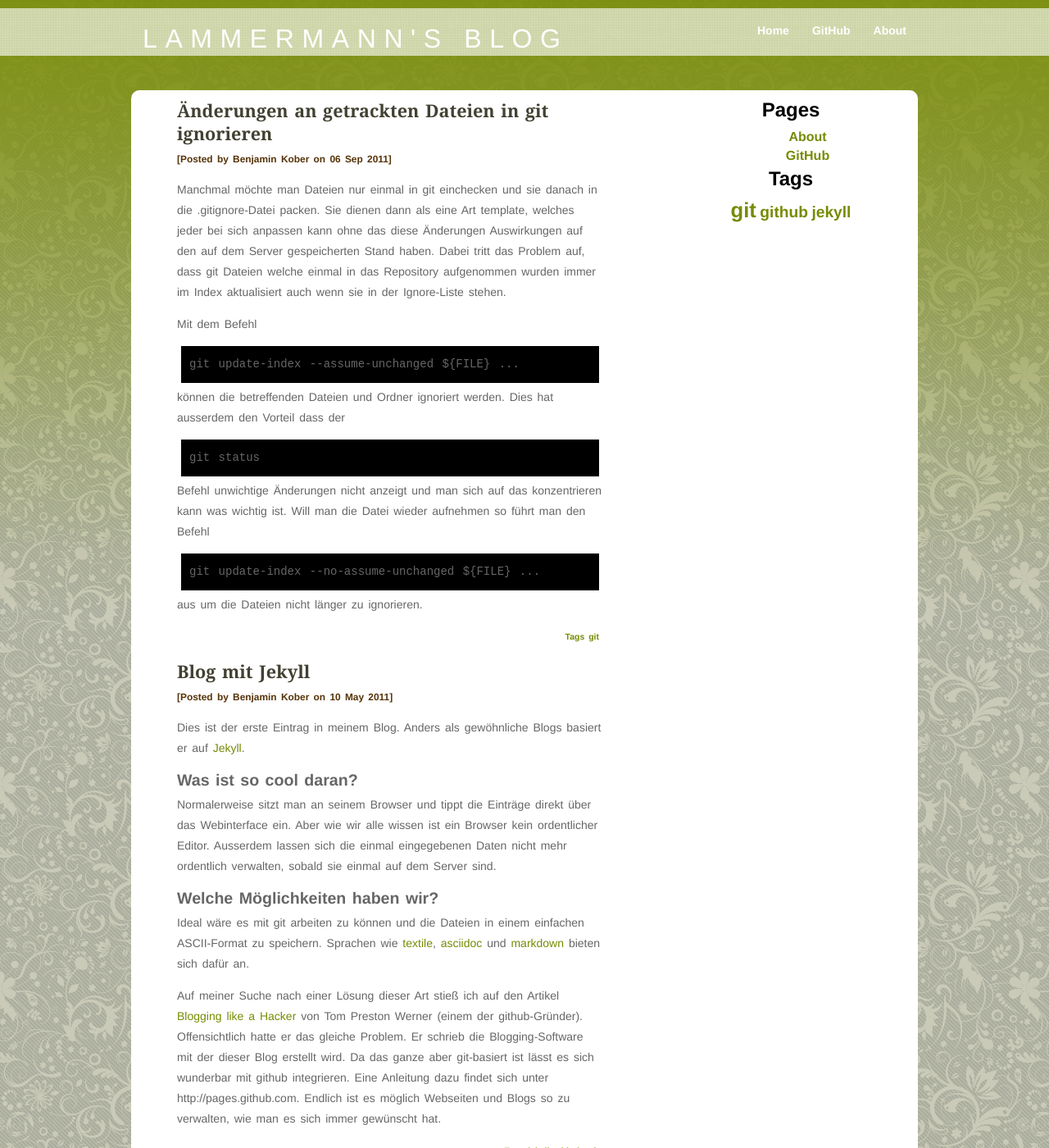
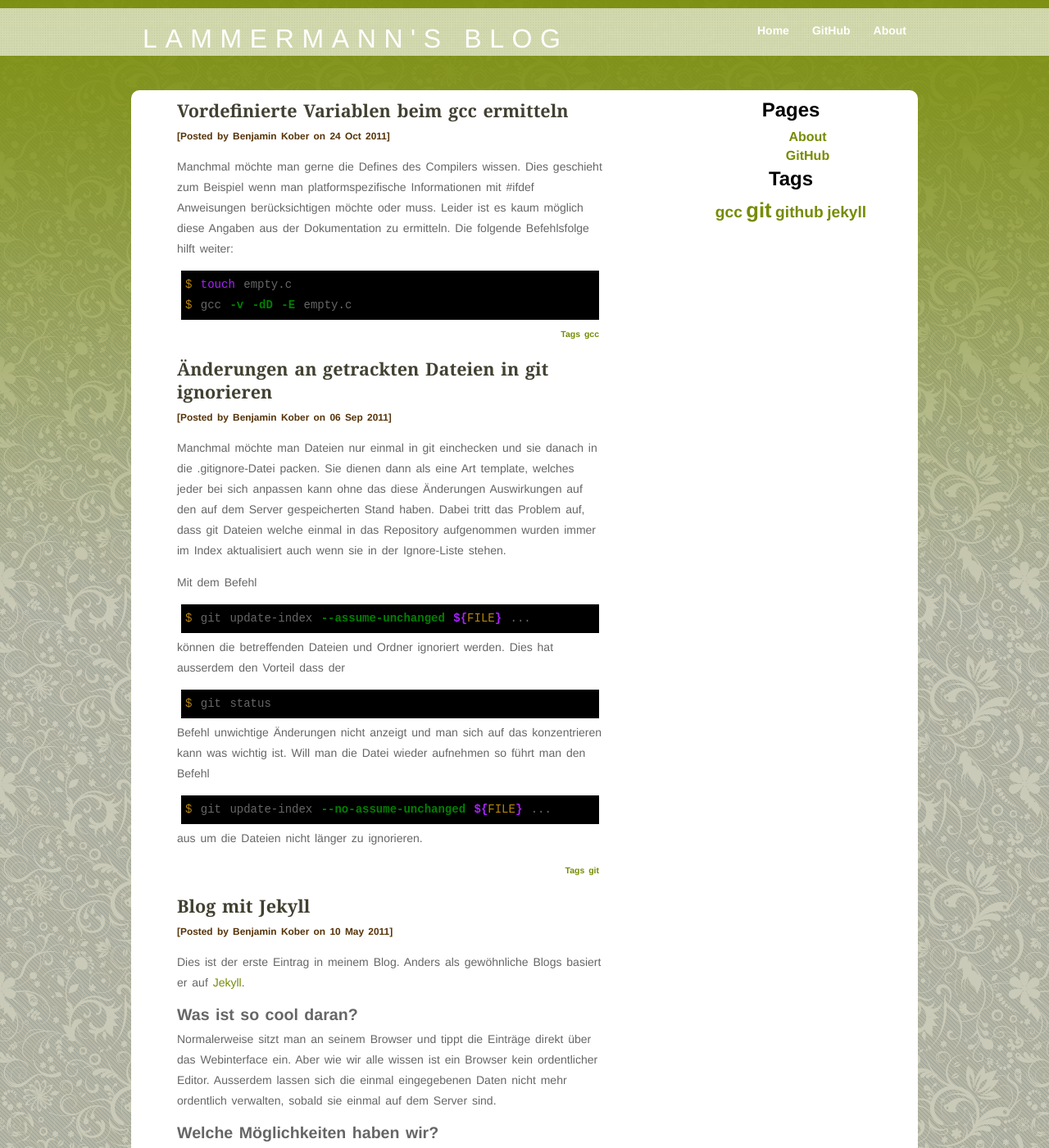
Before and after one commit to lammermann/lammermann.github.com, a Jekyll site: the page built from index.html, in a window 1280 px wide and 1400 px high. Shown: the whole window at 82% size. Built offline with Jekyll 4.4.1, drawn with Linux system fonts in a browser that asks for light colours; the list of posts is cut into pages by our own code.

Commit message:
gcc tip aufgenommen.

```diff
--- /dev/null
+++ b/_posts/2011-10-24-vordefinierte-variablen-beim-gcc-ermitteln.markdown
@@ -0,0 +1,15 @@
+---
+layout: post
+title: "Vordefinierte Variablen beim gcc ermitteln"
+tags:
+  - gcc
+---
+Manchmal möchte man gerne die Defines des Compilers wissen. Dies geschieht zum
+Beispiel wenn man platformspezifische Informationen mit #ifdef Anweisungen
+berücksichtigen möchte oder muss. Leider ist es kaum möglich diese Angaben aus
+der Dokumentation zu ermitteln. Die folgende Befehlsfolge hilft weiter:
+
+{% highlight sh %}
+$ touch empty.c
+$ gcc -v -dD -E empty.c
+{% endhighlight %}
```
Also changed, not shown: _posts/2011-09-06-aenderungen-an-getrackten-dateien-in-git-ignorieren.markdown (+9 -3 lines).
